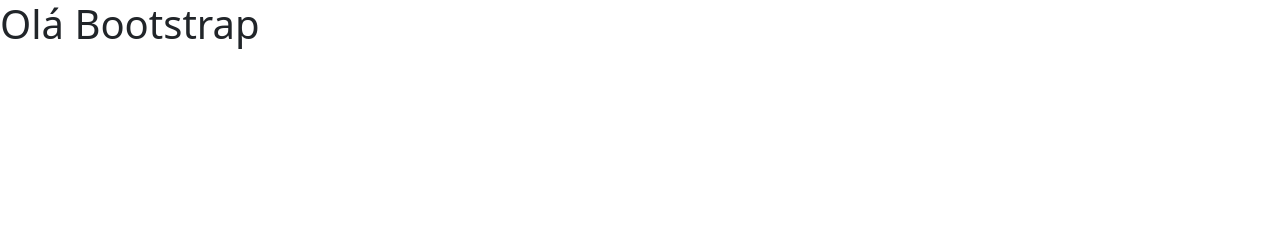
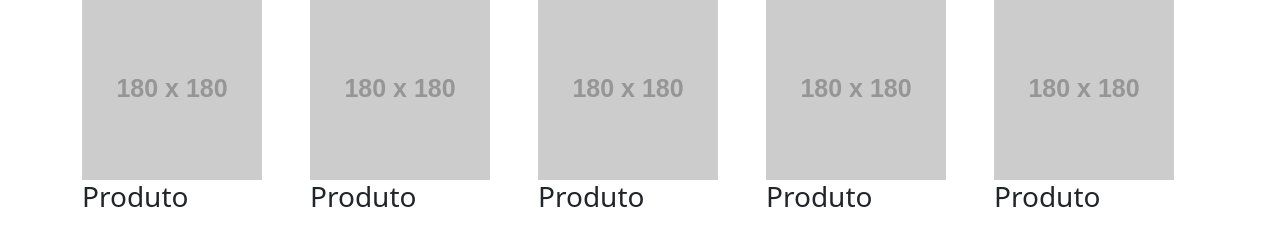
Before and after one commit to arturvas/bootstrap, a plain HTML site: page index.html in a window 1280 px wide. Drawn offline with nearby package versions, Linux system fonts and the light colour scheme; placeholder pictures from the web are drawn by us.

Commit message:
como grid funciona

```diff
--- a/index.html
+++ b/index.html
@@ -10,6 +10,30 @@
     />
   </head>
   <body>
-    <h1>Olá Bootstrap</h1>
+    <!-- atalho para fazer esse container -> .container>.row>.col*5>img+h3 -->
+    <div class="container">
+      <div class="row">
+        <div class="col">
+          <img src="https://via.placeholder.com/180x180" alt="" />
+          <h3>Produto</h3>
+        </div>
+        <div class="col">
+          <img src="https://via.placeholder.com/180x180" alt="" />
+          <h3>Produto</h3>
+        </div>
+        <div class="col">
+          <img src="https://via.placeholder.com/180x180" alt="" />
+          <h3>Produto</h3>
+        </div>
+        <div class="col">
+          <img src="https://via.placeholder.com/180x180" alt="" />
+          <h3>Produto</h3>
+        </div>
+        <div class="col">
+          <img src="https://via.placeholder.com/180x180" alt="" />
+          <h3>Produto</h3>
+        </div>
+      </div>
+    </div>
   </body>
 </html>
```
